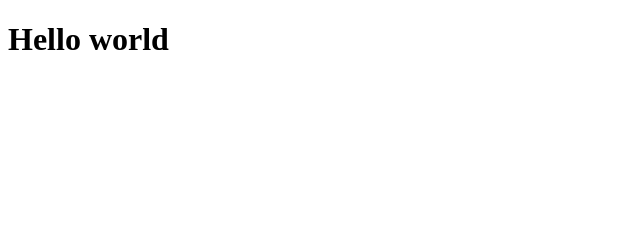
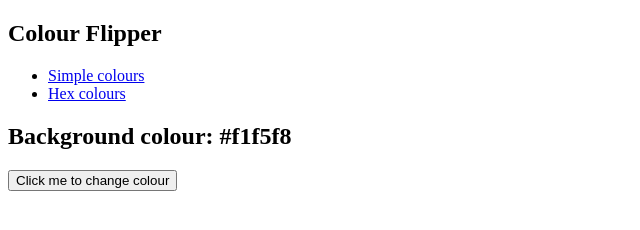
Before and after one commit to DayoTitiloye-code/Color-Flipper, a plain HTML site: page index.html in a window 1280 px wide. Shown: the whole page, without its empty margins (0-640 px from the left). Drawn offline with Linux system fonts and the light colour scheme.

Commit message:
Developed more of the html page

```diff
--- a/index.html
+++ b/index.html
@@ -4,9 +4,42 @@
     <meta charset="UTF-8">
     <meta http-equiv="X-UA-Compatible" content="IE=edge">
     <meta name="viewport" content="width=device-width, initial-scale=1.0">
-    <title>Color Flipper</title>
+    <title>Colour Flipper</title>
 </head>
 <body>
-    <h1>Hello world</h1>
+    <!-- created navigation bar to store
+    title of page and links to simple colours
+    and hex colours-->
+    <nav>
+        <div class='nav-center'></div>
+        <h1>Colour Flipper</h1>
+        <ul class="nav-links">
+            <li>
+                <a href="index.html">Simple colours</a>
+            </li>
+            <li>
+                <a href="hex.html">Hex colours</a>
+            </li>
+        </ul>
+    </nav>
+    <!-- This is the setting for the main body of the page
+    including header tag with the background colour of the page
+    and a button which will be set up to change the colour of the page
+    -->
+    <main>
+        <div class='container'>
+            <h2>Background colour: <span class='color'>
+                #f1f5f8
+            </span>
+        </h2>
+            <button class='btn btn-main' id='btn'>
+                Click me to change colour
+            </button>
+        </div>
+    </main>
+
+
+
+    <script src="app.js"></script>
 </body>
 </html>
```
